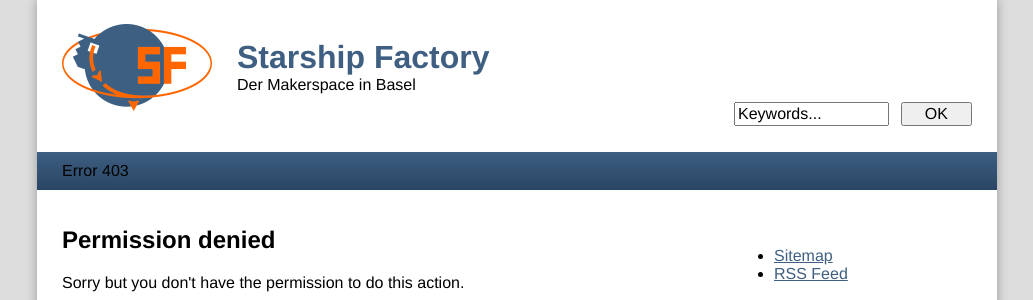
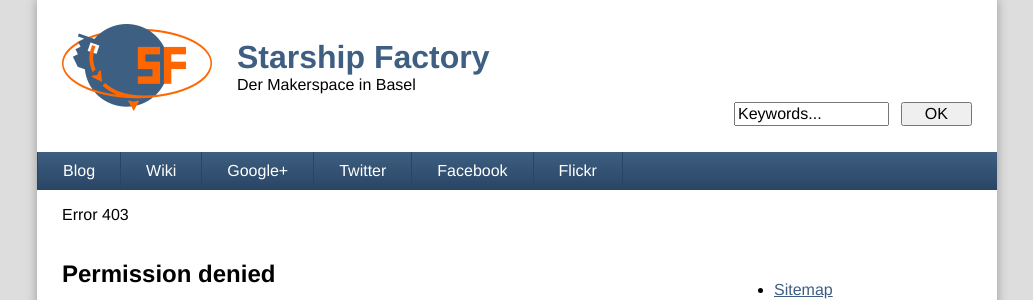
Before and after one commit to starshipfactory/sfblog, a Django app: template templates/403.html in a window 1280 px wide. Shown: the part 26-326 px from the top of the page, without its empty margins (123-1156 px from the left). Run offline with Django 3.2, Linux system fonts and the light colour scheme; the template is opened without the code that fills it, so the values that code supplies are empty; parts of the project's set-up code (start-up, migrations or seed data) failed here and were passed over.

Commit message:
top navigation

```diff
--- a/static/css/main.css
+++ b/static/css/main.css
@@ -77,8 +77,7 @@ body {
 }
 
 .breadcrumbs {
-    background-image: linear-gradient(#3E5F81, #294564);
-    padding: 10px 25px;
+    padding-left: 25px;
 }
 .breadcrumbs li {
 	display: inline-block;
@@ -90,9 +89,38 @@ body {
 .breadcrumbs li:last-child:after {
 	content: "";
 }
-.breadcrumbs a:link {
+
+.top-navigation {
+    background-image: linear-gradient(#3E5F81, #294564);
     color: #fff;
+    padding-left: 0;
 }
+.top-navigation li {
+    list-style-type: none;
+    float: left;
+    border-left: 1px solid #294564;
+    margin: 0;
+}
+.top-navigation li:first-child {
+}
+.top-navigation li:last-child {
+    border-right: 1px solid #294564;
+}
+.top-navigation a:link,
+.top-navigation a:visited,
+.top-navigation a:hover,
+.active-item {
+    color: #fff;
+    text-decoration: none;
+    padding: 10px 25px;
+    display: inline-block;
+}
+.top-navigation a:hover {
+    color: #000;
+    background-color: #AABCC5;
+    background-image: linear-gradient(#CCDEE7, #AABCC5);
+}
+
 #sidebar {
 	float: left;
 	width: 30%;
--- a/templates/zinnia/skeleton.html
+++ b/templates/zinnia/skeleton.html
@@ -42,6 +42,14 @@
         	<p class="subtitle">Der Makerspace in Basel</p>
 				</div>
       </div>
+     <ul class="top-navigation clearfix">
+         <li><span class="active-item">Blog</span></li>
+         <li><a href="">Wiki</a></li>
+         <li><a href="">Google+</a></li>
+         <li><a href="">Twitter</a></li>
+         <li><a href="">Facebook</a></li>
+         <li><a href="">Flickr</a></li>
+     </ul>
 			{% block breadcrumbs %}{% endblock breadcrumbs %}
      {% block slider %}{% endblock slider %}
       <div id="content" class="hfeed">
```
